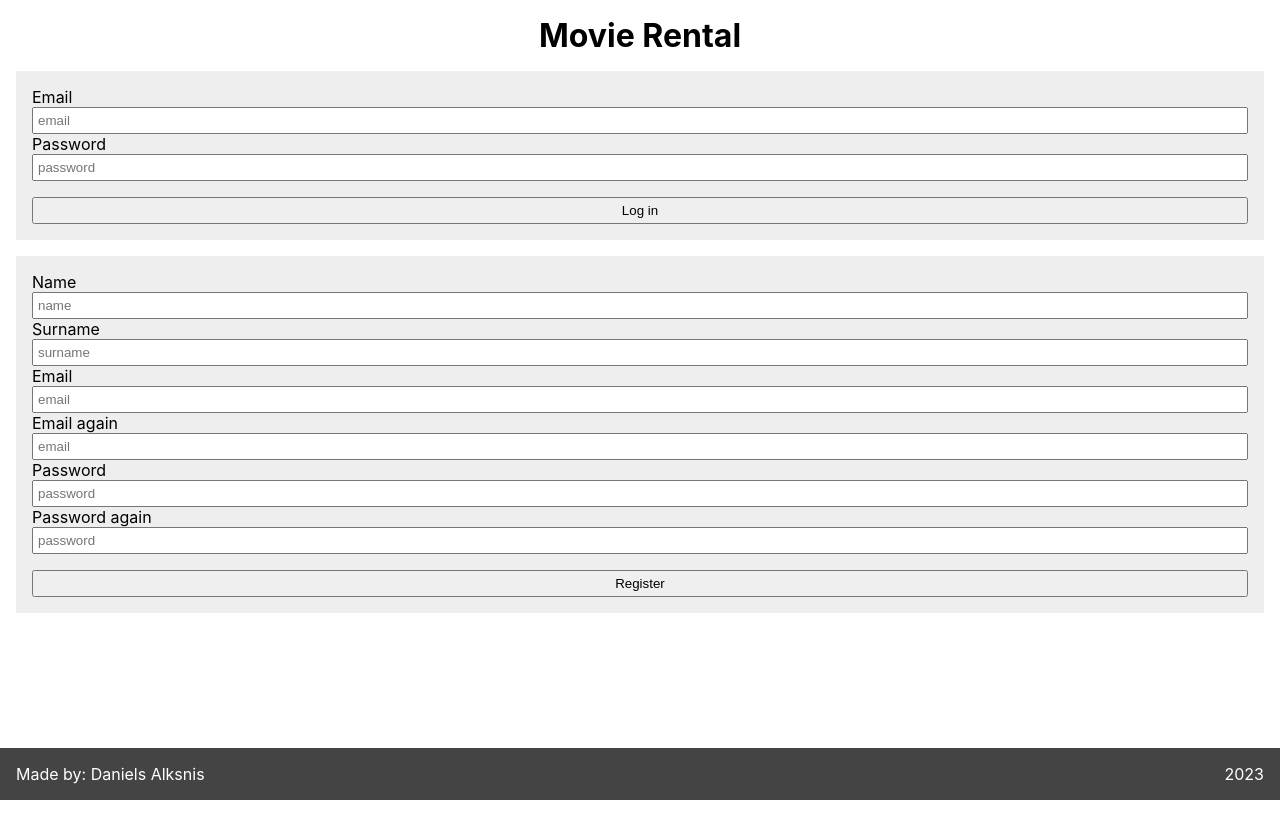
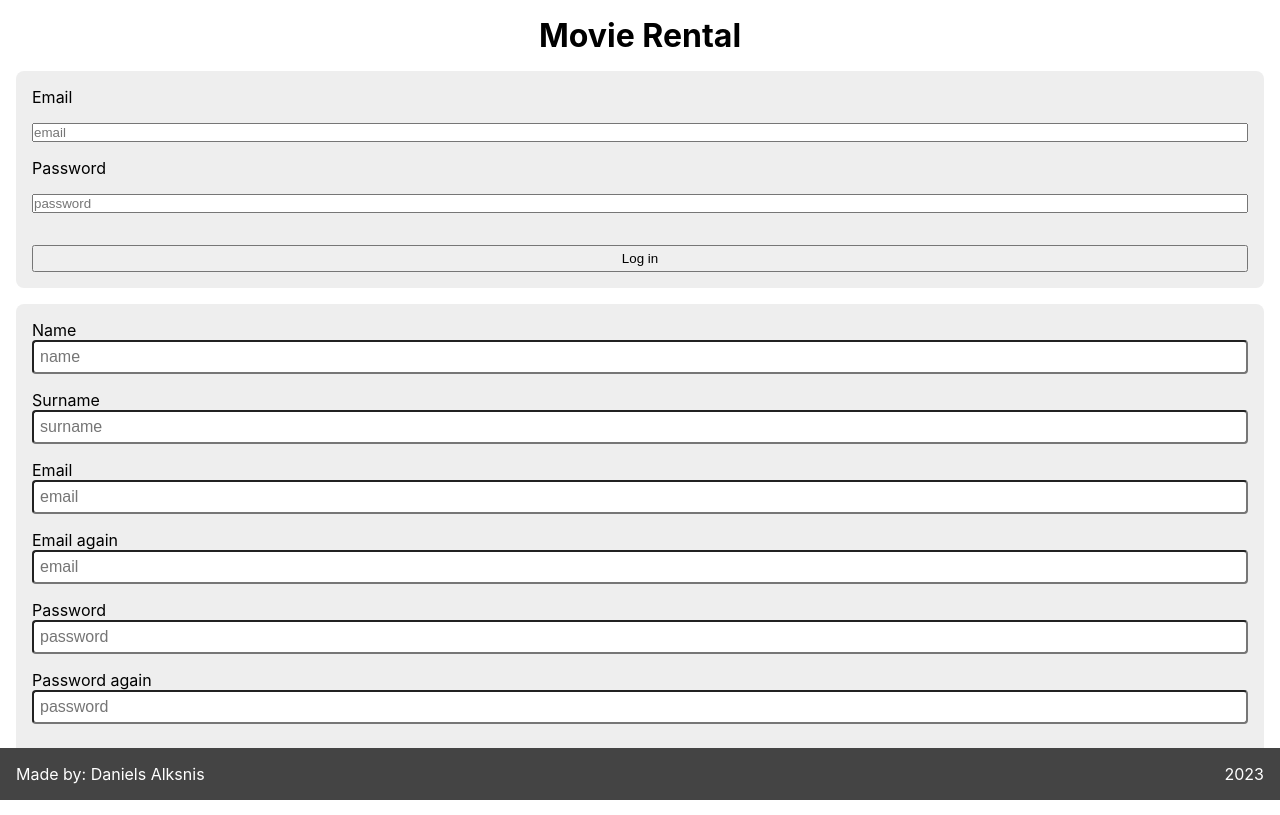
Before and after one commit to deimoss123/react-movie-app, a React (Vite) app: page /login in a window 1280 px wide. Built offline with nearby package versions, Linux system fonts and the light colour scheme.

Commit message:
Form validation

```diff
--- a/src/routes/login.tsx
+++ b/src/routes/login.tsx
@@ -5,21 +5,24 @@ import { YourMovie } from './your-movies';
 import useAuth from '../auth';
 import getRegisteredUsers from '../util/getRegisteredUsers';
 
-const TextInput = ({
+function TextInput({
   name,
   label,
   placeholder,
+  type,
+  formData,
   onChange,
-  formData,
-  type,
+  className,
 }: {
   name: string;
   label: string;
   placeholder: string;
+  type?: React.InputHTMLAttributes<HTMLInputElement>['type'];
   formData: Record<string, string>;
-  onChange?: React.ChangeEventHandler<HTMLInputElement>;
-  type?: React.InputHTMLAttributes<HTMLInputElement>['type'];
-}) => (
+  onChange: React.ChangeEventHandler<HTMLInputElement>;
+  className?: string;
+}) {
+  return (
     <>
       <label htmlFor={name}>{label}</label>
       <input
@@ -28,9 +31,119 @@ const TextInput = ({
         placeholder={placeholder}
         onChange={onChange}
         value={formData ? formData[name] : ''}
+        className={className}
       />
     </>
   );
+}
+
+// some random email regex i found on google, probably not safe
+const emailRegex = new RegExp(/^\w+([\.-]?\w+)*@\w+([\.-]?\w+)*(\.\w{2,3})+$/);
+
+export interface InputFieldOptions {
+  name: string;
+  label: string;
+  placeholder: string;
+  type?: React.InputHTMLAttributes<HTMLInputElement>['type'];
+  validateFunc: (
+    inputValue: string,
+    formData: Record<string, string>
+  ) => { valid: true } | { valid: false; msg: string };
+}
+
+const inputFields: InputFieldOptions[] = [
+  // {
+  //   name: 'loginEmail',
+  //   label: 'Email',
+  //   placeholder: 'email',
+  //   validateFunc: inputValue => {
+  //     if (!emailRegex.test(inputValue)) {
+  //       return { valid: false, msg: 'Invalid email' };
+  //     }
+  //     return { valid: true };
+  //   },
+  // },
+  // {
+  //   name: 'loginPassword',
+  //   label: 'Password',
+  //   placeholder: 'password',
+  //   type: 'password',
+  //   validateFunc: inputValue => {
+  //     if (inputValue.length < 2) {
+  //       return { valid: false, msg: 'Must be 8 or more symbols long' };
+  //     }
+  //     return { valid: true };
+  //   },
+  // },
+  {
+    name: 'name',
+    label: 'Name',
+    placeholder: 'name',
+    validateFunc: inputValue => {
+      if (inputValue.length < 2) {
+        return { valid: false, msg: 'Must contain at least 2 letters' };
+      }
+      return { valid: true };
+    },
+  },
+  {
+    name: 'surname',
+    label: 'Surname',
+    placeholder: 'surname',
+    validateFunc: inputValue => {
+      if (inputValue.length < 2) {
+        return { valid: false, msg: 'Must contain at least 2 letters' };
+      }
+      return { valid: true };
+    },
+  },
+  {
+    name: 'email',
+    label: 'Email',
+    placeholder: 'email',
+    validateFunc: inputValue => {
+      if (!emailRegex.test(inputValue)) {
+        return { valid: false, msg: 'Invalid email' };
+      }
+      return { valid: true };
+    },
+  },
+  {
+    name: 'emailAgain',
+    label: 'Email again',
+    placeholder: 'email',
+    validateFunc: (inputValue, formData) => {
+      if (inputValue !== formData.email) {
+        return { valid: false, msg: 'Emails must match' };
+      }
+      return { valid: true };
+    },
+  },
+  {
+    name: 'password',
+    label: 'Password',
+    placeholder: 'password',
+    type: 'password',
+    validateFunc: inputValue => {
+      if (inputValue.length < 8) {
+        return { valid: false, msg: 'Must be 8 or more symbols long' };
+      }
+      return { valid: true };
+    },
+  },
+  {
+    name: 'passwordAgain',
+    label: 'Password again',
+    placeholder: 'password',
+    type: 'password',
+    validateFunc: (inputValue, formData) => {
+      if (inputValue !== formData.password) {
+        return { valid: false, msg: 'Passwords must match' };
+      }
+      return { valid: true };
+    },
+  },
+];
 
 export interface User {
   name: string;
@@ -42,7 +155,7 @@ export interface User {
 
 export default function LoginPage() {
   const navigate = useNavigate();
-  const [formData, setFormData] = useState({
+  const [formData, setFormData] = useState<Record<string, string>>({
     loginEmail: '',
     loginPassword: '',
 
@@ -135,50 +248,33 @@ export default function LoginPage() {
         <button type="submit">Log in</button>
       </form>
       <form onSubmit={onSubmitRegister}>
+        {inputFields.map(field => {
+          const validation = field.validateFunc(formData[field.name], formData);
+          const isInvalid = !!formData[field.name].length && !validation.valid;
+
+          return (
+            <div className={styles.inputWrapper}>
               <TextInput
-          name="name"
-          label="Name"
-          placeholder="name"
+                name={field.name}
+                label={field.label}
+                placeholder={field.placeholder}
                 onChange={handleInputChange}
                 formData={formData}
+                className={
+                  formData[field.name].length
+                    ? isInvalid
+                      ? styles.invalidInput
+                      : styles.validInput
+                    : ''
+                }
+                type={field.type}
               />
-        <TextInput
-          name="surname"
-          label="Surname"
-          placeholder="surname"
-          onChange={handleInputChange}
-          formData={formData}
-        />
-        <TextInput
-          name="email"
-          label="Email"
-          placeholder="email"
-          onChange={handleInputChange}
-          formData={formData}
-        />
-        <TextInput
-          name="emailAgain"
-          label="Email again"
-          placeholder="email"
-          onChange={handleInputChange}
-          formData={formData}
-        />
-        <TextInput
-          name="password"
-          label="Password"
-          placeholder="password"
-          onChange={handleInputChange}
-          formData={formData}
-          type="password"
-        />
-        <TextInput
-          name="passwordAgain"
-          label="Password again"
-          placeholder="password"
-          onChange={handleInputChange}
-          formData={formData}
-          type="password"
-        />
+              {isInvalid && (
+                <span className={styles.errMsg}>{validation.msg}</span>
+              )}
+            </div>
+          );
+        })}
         <button type="submit">Register</button>
       </form>
     </div>
--- a/src/styles/loginPage.module.scss
+++ b/src/styles/loginPage.module.scss
@@ -5,9 +5,34 @@
     flex-direction: column;
     padding: 1rem;
     margin: 1rem;
+    gap: 1rem;
+    border-radius: 0.5rem;
 
-    input {
-      padding: 0.25rem;
+    .inputWrapper {
+      position: relative;
+      display: flex;
+      flex-direction: column;
+
+      input {
+        font-size: 1rem;
+        padding: 0.375rem;
+        border-radius: 4px;
+      }
+
+      .invalidInput {
+        border: 2px solid red;
+      }
+
+      .validInput {
+        border: 2px solid green;
+      }
+
+      .errMsg {
+        color: red;
+        position: absolute;
+        font-size: 0.8rem;
+        top: 3.25rem;
+      }
     }
 
     button[type='submit'] {
```
Lines whose indentation alone changed are shown as unchanged.
